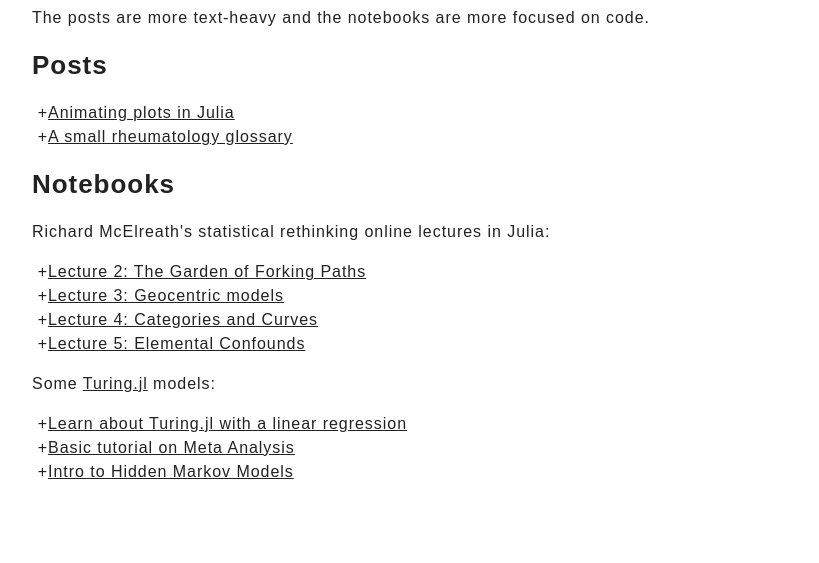
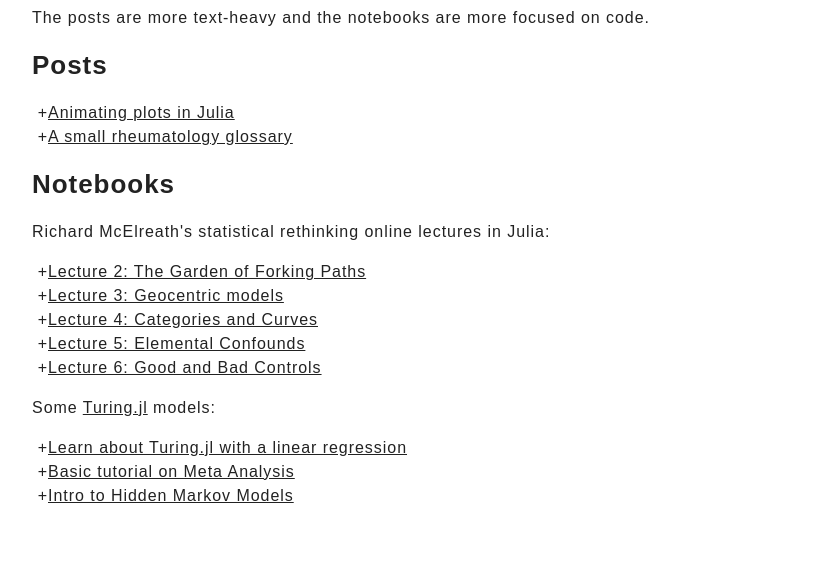
Before and after one commit to simonsteiger/birdsotherwi.se, an Astro site: page /notes in a window 1280 px wide. Shown: the part 237-800 px from the top of the page, without its empty margins (228-1047 px from the left). Built offline with nearby package versions, Linux system fonts and the light colour scheme; Astro itself is replaced by a stand-in of ours; some packages are replaced by stand-ins of ours; a web font is replaced by a local one.

Commit message:
add link to lecture 6

```diff
--- a/src/pages/notes.astro
+++ b/src/pages/notes.astro
@@ -45,6 +45,11 @@ const pageTitle = "Notes";
         href="https://learnbayes.se/julia/statistical_rethinking/05_confounds.html"
         target="_blank">Lecture 5: Elemental Confounds</a>
     </li>
+    <li>
+      <a
+        href="https://learnbayes.se/julia/statistical_rethinking/06_docalculus.html"
+        target="_blank">Lecture 6: Good and Bad Controls</a>
+    </li>
   </ul>
   <p>Some <a href="https://turinglang.org", target="_blank">Turing.jl</a> models:</p>
   <ul>
```
